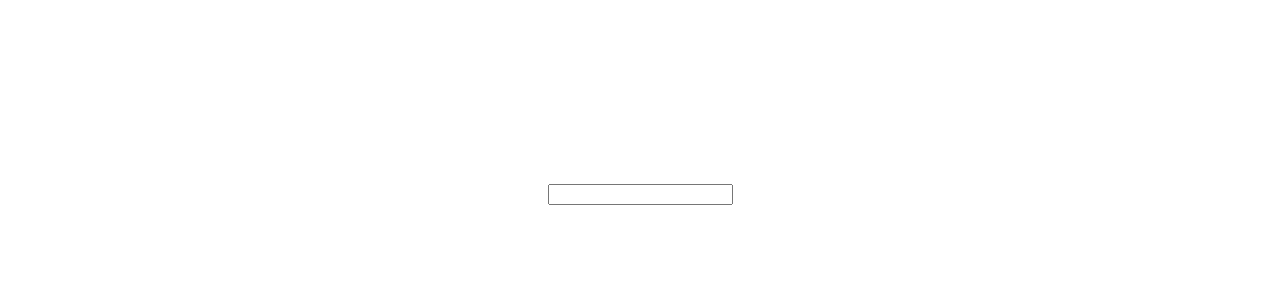
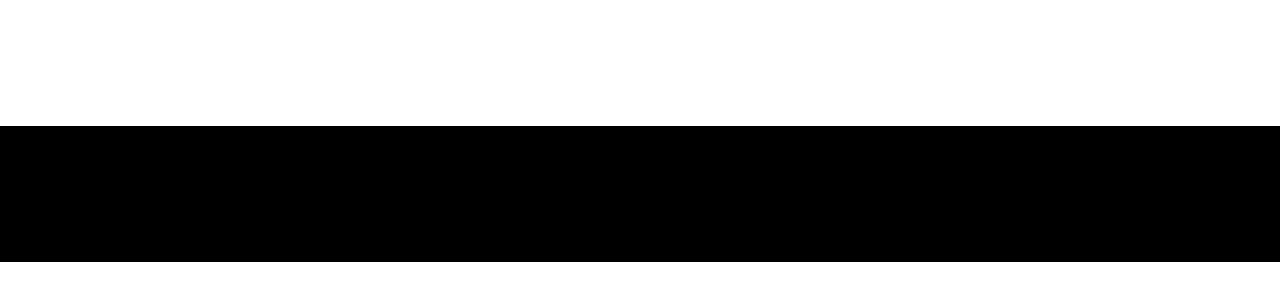
Before and after one commit to datejer/SearchPI, a Next.js app: page / in a window 1280 px wide. Shown: the part 206-506 px from the top of the page. Built offline with nearby package versions, Linux system fonts and the light colour scheme.

Commit message:
Design :)

```diff
--- a/components/seo.js
+++ b/components/seo.js
@@ -4,7 +4,7 @@ export default function SEO() {
 	return (
 		<Head>
 			<title>SearchPI</title>
-			<link rel="icon" href="/favicon.ico" />
+			<link rel="icon" href="/favicon.png" />
 		</Head>
 	);
 }
--- a/pages/index.js
+++ b/pages/index.js
@@ -1,43 +1,49 @@
-import { Component } from "react";
+import { useState, useRef, useEffect } from "react";
 import "isomorphic-fetch";
 import styles from "../styles/Home.module.css";
 import SEO from "../components/seo";
 
-export default class Home extends Component {
-	constructor(props) {
-		super(props);
-		this.state = { index: "", background: "rgb(256,256,256)" };
+export default function Home() {
+	const [index, setIndex] = useState(0);
+	const [background, setBackground] = useState("rgb(256,256,256)");
+	const inputElement = useRef(null);
 
-		this.handleChange = this.handleChange.bind(this);
+	useEffect(() => {
+		if (inputElement.current) {
+			inputElement.current.focus();
 		}
+	}, []);
 
-	handleChange(event) {
-		if (!event.target.value) return this.setState({ index: 0 });
+	const handleChange = (event) => {
+		if (!event.target.value || isNaN(event.target.value)) return setIndex(0);
 		fetch(`/api/search/${event.target.value}`).then((res) =>
 			res.json().then((data) => {
 				let color = 256 - (data.index / 1000000) * 256;
-				this.setState({
-					index: data.index,
-					background: `rgb(${color},${color},${color})`,
-				});
+				setIndex(data.index);
+				setBackground(`rgb(${color},${color},${color})`);
 			})
 		);
-	}
+	};
 
-	render() {
 	return (
 		<div
 			style={{
-					background:
-						this.state.index > 0 ? this.state.background : "rgb(256,256,256)",
+				background: index > 0 ? background : "rgb(256,256,256)",
 			}}
 			className={styles.container}
 		>
 			<SEO />
 			<main>
-					<input className={styles.input} onChange={this.handleChange} />
-					{this.state.index > 0 ? (
-						<div className={styles.output}>{this.state.index}</div>
+				<input
+					className={styles.input}
+					onChange={handleChange}
+					autoFocus={true}
+					ref={inputElement}
+				/>
+				{index > 0 ? (
+					<div className={styles.output}>
+						<p>{index}</p>
+					</div>
 				) : (
 					""
 				)}
@@ -45,4 +51,3 @@ export default class Home extends Component {
 		</div>
 	);
 }
-}
--- a/styles/Home.module.css
+++ b/styles/Home.module.css
@@ -4,4 +4,31 @@
 	flex-direction: column;
 	justify-content: center;
 	align-items: center;
+	transition: background 0.5s ease;
 }
+
+.input {
+	border: none;
+	width: 100vw;
+	font-size: 6em;
+	font-family: "Montserrat", sans-serif;
+	text-align: center;
+	mix-blend-mode: difference;
+	font-weight: 900;
+	padding: 0.1em 0;
+}
+
+.input:focus {
+	outline: none;
+}
+
+.output p {
+	color: white;
+	width: 100vw;
+	font-size: 5em;
+	text-align: center;
+	margin-top: 0.5em;
+	margin-bottom: 0;
+	mix-blend-mode: difference;
+	font-weight: 900;
+}
--- a/styles/globals.css
+++ b/styles/globals.css
@@ -1,16 +1,17 @@
+@import url("https://fonts.googleapis.com/css2?family=Montserrat:wght@300;900&display=swap");
+
 html,
 body {
-  padding: 0;
-  margin: 0;
-  font-family: -apple-system, BlinkMacSystemFont, Segoe UI, Roboto, Oxygen,
-    Ubuntu, Cantarell, Fira Sans, Droid Sans, Helvetica Neue, sans-serif;
+	padding: 0;
+	margin: 0;
+	font-family: "Montserrat", sans-serif;
 }
 
 a {
-  color: inherit;
-  text-decoration: none;
+	color: inherit;
+	text-decoration: none;
 }
 
 * {
-  box-sizing: border-box;
+	box-sizing: border-box;
 }
```
Also changed, not shown: public/favicon.png (added), 1 other file (tests, documents, lock files or other folders). Lines whose indentation alone changed are shown as unchanged.
